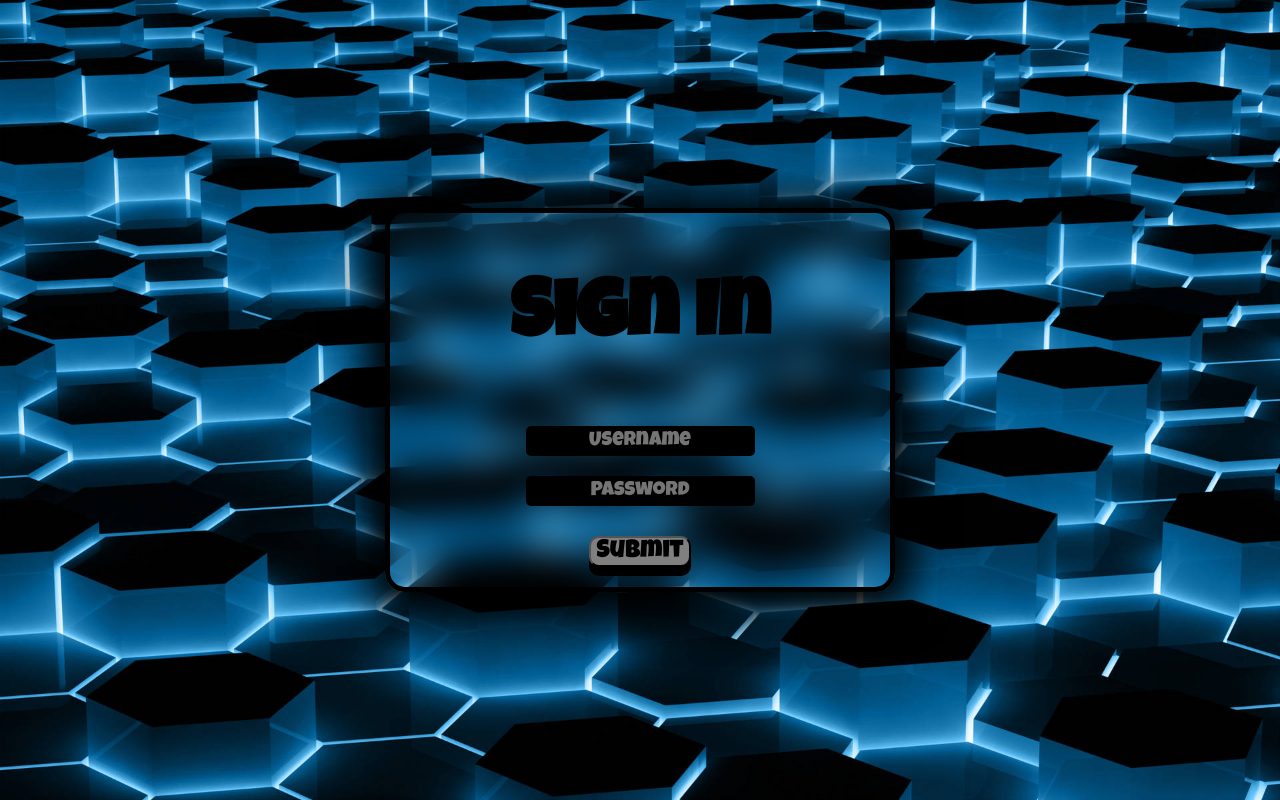
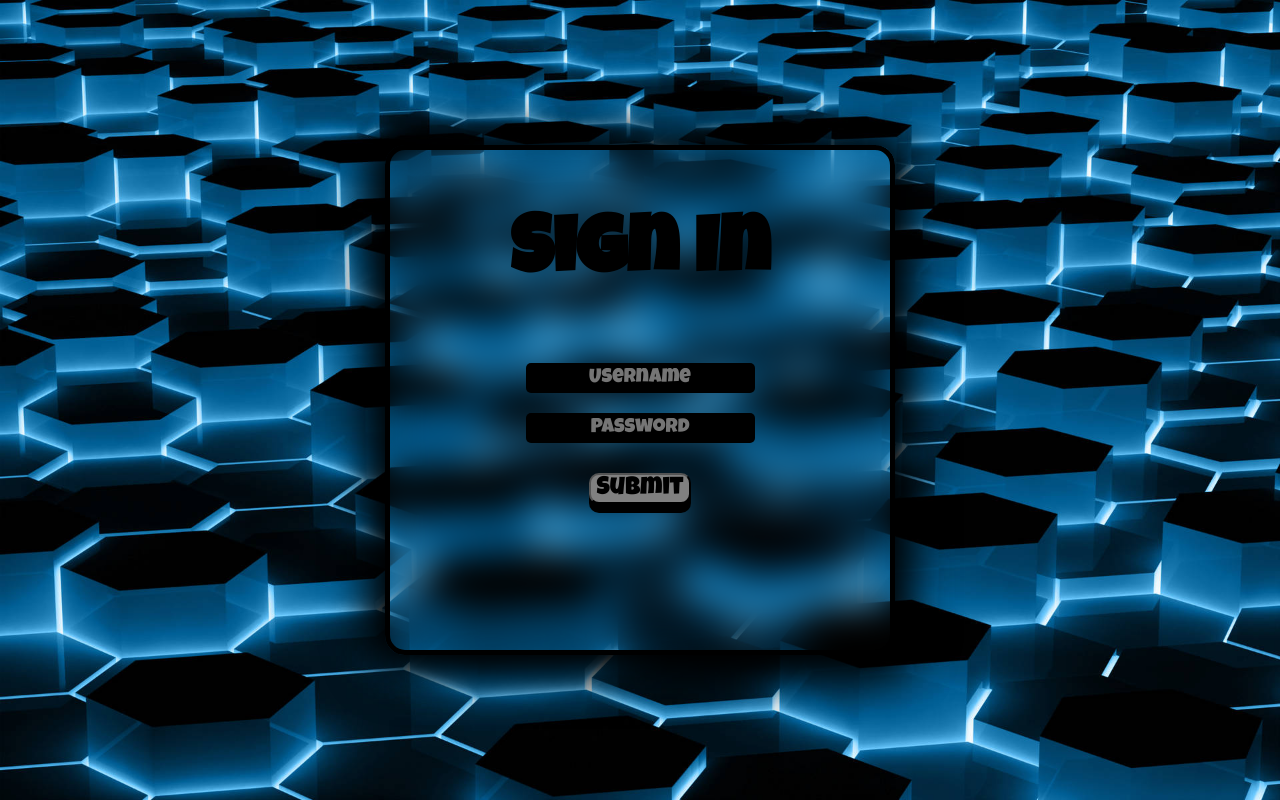
Before and after one commit to HarshanG30/My-Login-UI, a plain HTML site: page index.html in a window 1280 px wide. Drawn offline with Linux system fonts and the light colour scheme.

Commit message:
Full Updated

```diff
--- a/styles.css
+++ b/styles.css
@@ -17,6 +17,8 @@ h1{
     width:500px;
     box-shadow: 0px 5px 40px 20px rgb(0, 0, 0);
     min-width:300px;
+    min-height:400px;
+    height:500px;
     max-width: 1000px;
     border:solid 5px black;
     border-radius:20px;
```
